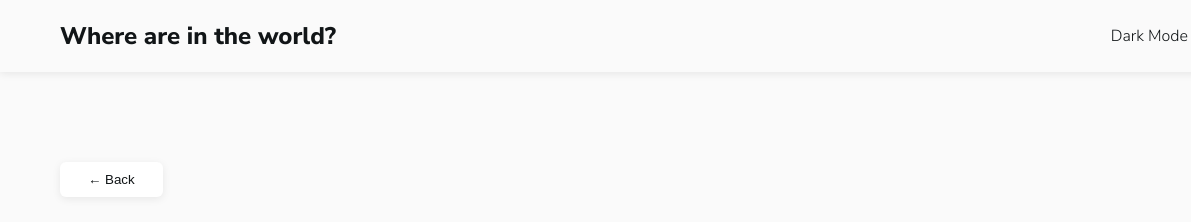
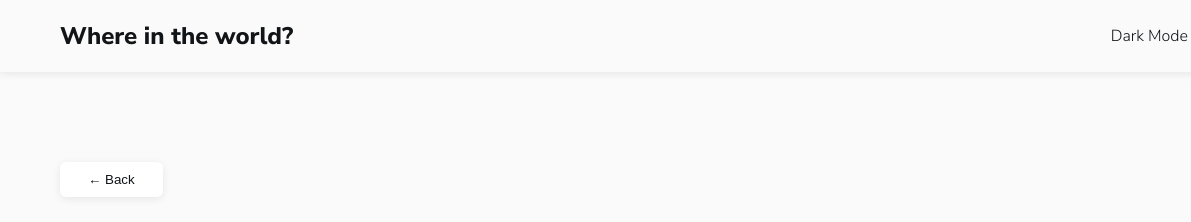
Before and after one commit to srilatha2012/rest-countries-api-with-color-theme-switcher, a website with bundled scripts: page details.html in a window 1280 px wide. Shown: the full height of the page, 0-1191 px from the left. Built offline with nearby package versions, Linux system fonts and the light colour scheme.

Commit message:
Modified README.md

```diff
--- a/details.html
+++ b/details.html
@@ -15,7 +15,7 @@
 <body>
 
     <header class="header-container">
-        <h2>Where are in the world?</h2>
+        <h2>Where in the world?</h2>
         <div class="dark-mode-section" id="theme-toggle">
             <span>Dark Mode</span>
             <span><img src="./images/moon-regular-full.svg" alt="moon icon" style="height: 25px; width: 25px;"></span>
```
Also changed, not shown: README.md, image-1.png (added), image-2.png (added), image-3.png (added), image.png (added).
